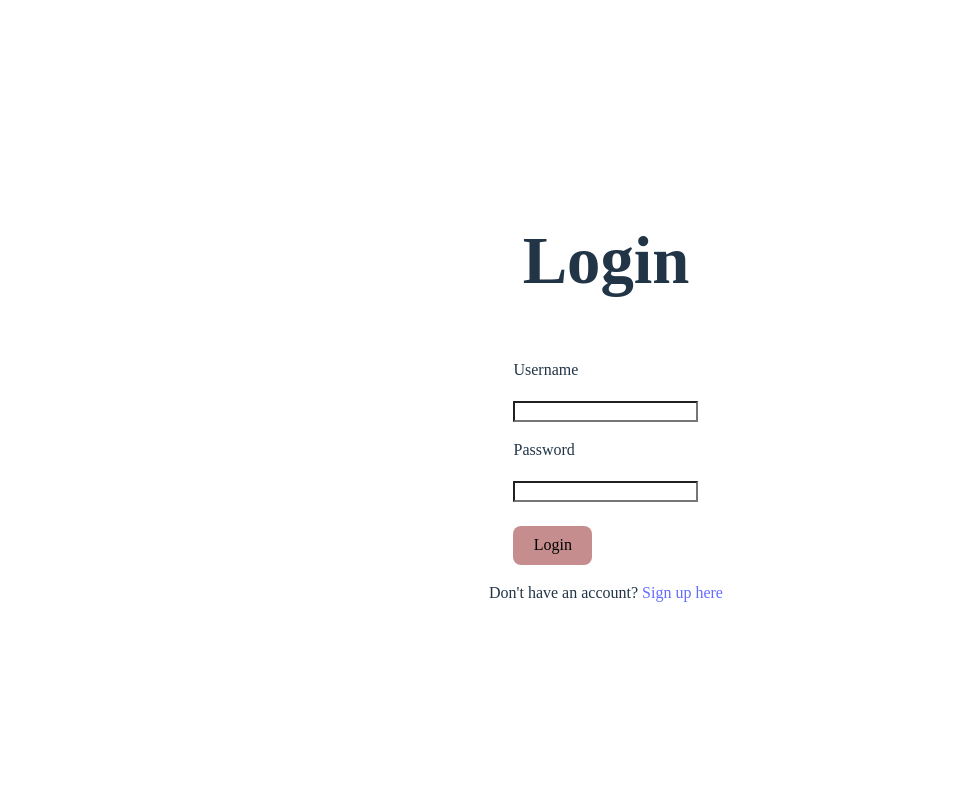
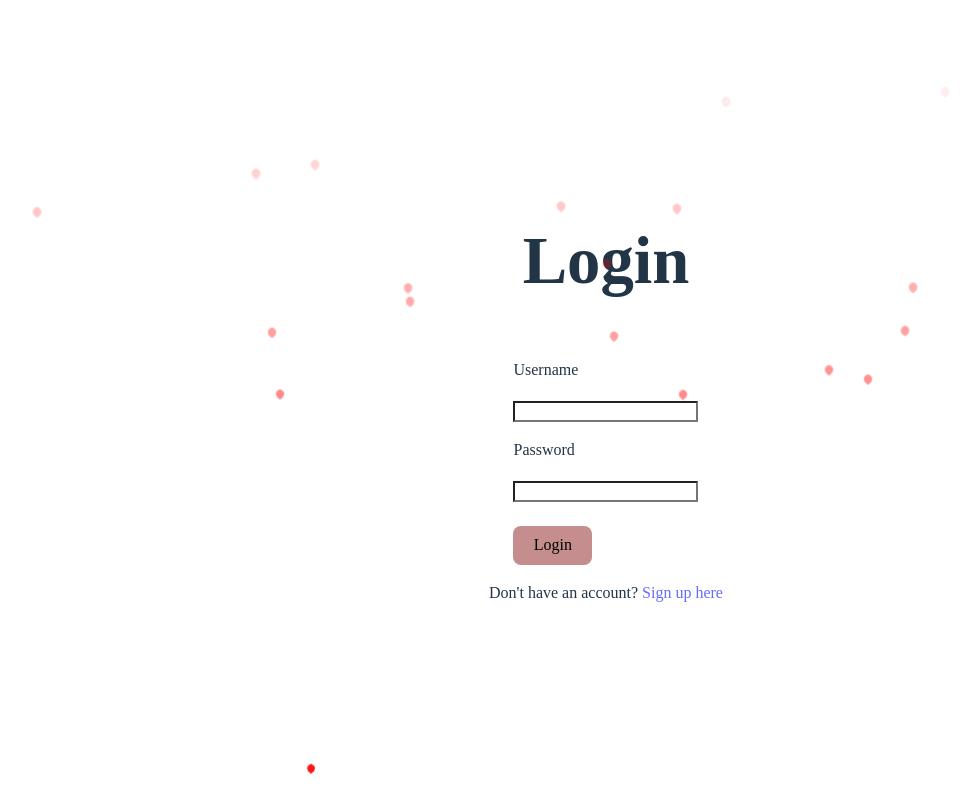
Before and after one commit to camaya21/Sleep-Tracker, a React (Vite) app in the folder sleep-tracker-app/: page /login in a window 1280 px wide. Shown: the whole page, without its empty margins (34-1014 px from the left). Built offline with nearby package versions, Linux system fonts and the light colour scheme.

Commit message:
Added styling to the login, dashboard and profile page

```diff
--- a/sleep-tracker-app/src/components/Dashboard/Dashboard.jsx
+++ b/sleep-tracker-app/src/components/Dashboard/Dashboard.jsx
@@ -15,12 +15,12 @@ export default function Dashboard({ removeToken }) {
       <p>Your BPM is:</p>
       <p>You slept for:</p>
       <p>You have been awake for:</p>
-      <button onClick={handleLogout}>Logout</button>
+      <button className="my-button" onClick={handleLogout}>Logout</button>
       <Link to="/profile">
-        <button>Edit Profile</button>
+        <button className="my-button">Edit Profile</button>
       </Link>
       <Link to="/excel">
-        <button>upload excel file</button>
+        <button className="my-button"> upload excel file</button>
       </Link>
     </div>
   );
--- a/sleep-tracker-app/src/components/Login/Login.css
+++ b/sleep-tracker-app/src/components/Login/Login.css
@@ -9,7 +9,7 @@ p{
     font-family: cursive;
 }
 
-h1{
+h1, h2{
     font-family: cursive;
     font-size: 50pt;
 }
--- a/sleep-tracker-app/src/components/Login/Login.jsx
+++ b/sleep-tracker-app/src/components/Login/Login.jsx
@@ -2,6 +2,7 @@ import React, { useState } from 'react';
 import './Login.css'
 import PropTypes from 'prop-types';
 import { useNavigate, Link } from 'react-router-dom';
+import Heart from '../decor/Heart';
 
 async function loginUser(credentials) {
   const res = await fetch('http://localhost:8080/login', {
@@ -24,6 +25,10 @@ export default function Login({ setUserId }) {
   const [password, setPassword] = useState('');
   const navigate = useNavigate();
 
+  const hearts = Array.from({ length: 20 }, (_, i) => (
+    <Heart key={i} left={Math.random() * 100} duration={5 + Math.random() * 5} />
+  ));
+
   const handleSubmit = async (e) => {
     e.preventDefault();
 
@@ -42,7 +47,9 @@ export default function Login({ setUserId }) {
   };
 
   return (
-    <div className="login-wrapper">
+    <div className="login-wrapper" style={{ position: 'relative', height: '100vh', overflow: 'hidden' }}>
+      {hearts}
+
       <h1>Login</h1>
 
       <form onSubmit={handleSubmit}>
--- a/sleep-tracker-app/src/components/Profile/profile.css
+++ b/sleep-tracker-app/src/components/Profile/profile.css
@@ -1,4 +1,9 @@
 .text-stuff{
+    color:black;
+    font-family: fantasy;
+}
+
+.input-field{
     background-color: white;
     color:black;
     font-family: fantasy;
--- a/sleep-tracker-app/src/components/Profile/profile.jsx
+++ b/sleep-tracker-app/src/components/Profile/profile.jsx
@@ -68,14 +68,14 @@ export default function Profile() {
       <form>
         <label className="text-stuff">
             First Name:
-            <input type="text" name="fname" />
+            <input className="input-field" type="text" name="fname" />
             <br />
             Last Name:
-            <input type="text" name="lname" />
+            <input className="input-field" type="text" name="lname" />
             <br />
             Height:
-            <input type="text" name="ft" /> ft
-            <input type="text" name="in" /> in
+            <input className="input-field" type="text" name="ft" /> ft
+            <input className="input-field" type="text" name="in" /> in
             <br />
             Gender:
             <select>
@@ -85,11 +85,11 @@ export default function Profile() {
         </label>
 
         <br />
-        <input type="submit" value="Submit" />
+        <input className="my-button" type="submit" value="Submit" />
       </form>
 
       <Link to="/dashboard">
-        <button>Dashboard</button>
+        <button className="my-button" >Dashboard</button>
       </Link>
     </div>
   );
--- /dev/null
+++ b/sleep-tracker-app/src/components/decor/Heart.css
@@ -0,0 +1,35 @@
+/* Heart.css */
+.heart {
+  position: fixed;
+  bottom: -50px;
+  width: 20px;
+  height: 20px;
+  aspect-ratio: 1 / 1;
+  background-color: red;
+  clip-path: polygon(
+    50% 0%,
+    61% 7%,
+    68% 15%,
+    70% 23%,
+    65% 35%,
+    50% 50%,
+    35% 35%,
+    30% 23%,
+    32% 15%,
+    39% 7%
+  );
+  animation-name: floatUp;
+  animation-timing-function: linear;
+  animation-iteration-count: infinite;
+}
+
+@keyframes floatUp {
+  0% {
+    transform: translateY(0) scale(1);
+    opacity: 1;
+  }
+  100% {
+    transform: translateY(-100vh) scale(1.2);
+    opacity: 0;
+  }
+}
--- /dev/null
+++ b/sleep-tracker-app/src/components/decor/Heart.jsx
@@ -0,0 +1,6 @@
+import React from 'react';
+import './Heart.css';
+
+export default function Heart({ left, duration }) {
+  return <div className="heart" style={{ left: `${left}%`, animationDuration: `${duration}s` }} />;
+}
```
